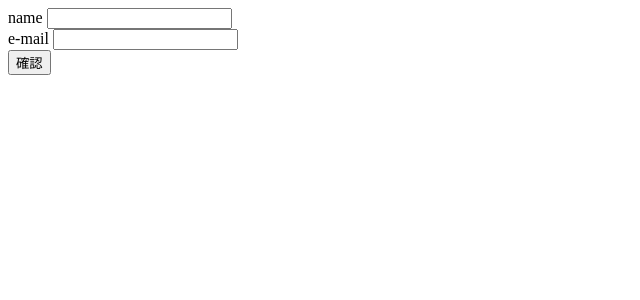
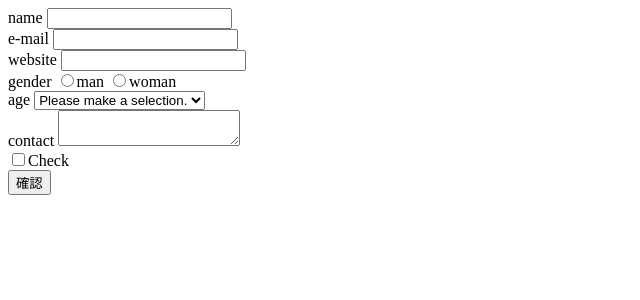
Before and after one commit to ikeda-maru/mail-form, a PHP site: page / in a window 1280 px wide. Shown: the top 300 px of the page, without its empty margins (0-640 px from the left). Run offline with PHP 8.4, Linux system fonts and the light colour scheme.

Commit message:
implemented validation

```diff
--- a/index.php
+++ b/index.php
@@ -1,7 +1,10 @@
 <?php
+require_once('validation.php');
+$errors = validation($_POST);
+
 $pageFlg = 0;
 
-if(!empty($_POST['btn_confirm'])) {
+if(!empty($_POST['btn_confirm']) && empty($errors)) {
   $pageFlg = 1;
 } elseif(!empty($_POST['btn-submit'])) {
   $pageFlg = 2;
@@ -24,29 +27,90 @@ session_start();
 <body>
   <?php if($pageFlg === 0) : ?>
   <?php
+    // validation
+    if(!empty($errors) && !empty($_POST['btn-confirm'])) {
+      echo '<ul>';
+      foreach($errors as $error) {
+        echo '<li>' . $error . '</li>';
+      }
+      echo "</ul>";
+    }
+
     if(!isset($_SESSION['csrtToken'])) {
       $_SESSION['csrtToken'] = bin2hex(random_bytes(32));
     }
     $token = $_SESSION['csrtToken'];
   ?>
   <form method="POST" action="index.php">
-    name <input type="text" name="name" value="<?php if(!empty($_POST['name'])) {echo h($_POST['name']);}  ?>"><br>
-    e-mail <input type="email" name="email" value="<?php if(!empty($_POST['email'])) {echo h($_POST['email']);} ?>"><br>
     <input type="hidden" name="csrf" value="<?php echo $token; ?>">
+    name
+    <input type="text" name="name" value="<?php if(!empty($_POST['name'])) {echo h($_POST['name']);}  ?>"><br>
+    e-mail
+    <input type="email" name="email" value="<?php if(!empty($_POST['email'])) {echo h($_POST['email']);} ?>"><br>
+    website
+    <input type="url" name="url" value="<?php if(!empty($_POST['url'])) {echo h($_POST['url']); } ?>"><br>
+    gender
+    <input type="radio" name="gender" value="0" <?php if(isset($_POST['gender']) && $_POST['gender'] === '0') {echo 'checked';} ?>>man
+    <input type="radio" name="gender" value="1" <?php if(isset($_POST['gender']) && $_POST['gender'] === '1') {echo 'checked';} ?>>woman<br>
+    age
+    <select name="age">
+      <option value="">Please make a selection.</option>
+      <option value="1">Under 20 years old</option>
+      <option value="2">20 to 29 years old</option>
+      <option value="3">30 to 39 years old</option>
+      <option value="4">40 to 49 years old</option>
+      <option value="5">Over 50 years old</option>
+    </select><br>
+    contact
+    <textarea name="contact">
+      <?php if(!empty($_POST['contact'])) {echo h($_POST['contact']); } ?>
+    </textarea><br>
+    <input type="checkbox" name="caution" value="1">Check<br>
     <input type="submit" name="btn_confirm" value="確認">
   </form>
 
   <?php elseif($pageFlg === 1) : ?>
     <?php if($_POST['csrf'] === $_SESSION['csrtToken']) : ?>
     <form method="POST" action="index.php">
-      <input type="hidden" name="csrf" value="<?php echo $_POST['csrf']; ?>">
       <input type="hidden" name="name" value="<?php echo h($_POST['name']); ?>">
       <input type="hidden" name="email" value="<?php echo h($_POST['email']); ?>">
-      name <?php echo h($_POST['name'], ENT_QUOTES, 'UTF-8'); ?><br>
-      e-mail <?php echo h($_POST['email'], ENT_QUOTES, 'UTF-8'); ?><br>
+      <input type="hidden" name="url" value="<?php echo h($_POST['url']); ?>">
+      <input type="hidden" name="gender" value="<?php echo h($_POST['gender']); ?>">
+      <input type="hidden" name="age" value="<?php echo h($_POST['age']); ?>">
+      <input type="hidden" name="contact" value="<?php echo h($_POST['contact']); ?>">
+      <input type="hidden" name="csrf" value="<?php echo $_POST['csrf']; ?>">
+      name <?php echo h($_POST['name']); ?><br>
+      e-mail <?php echo h($_POST['email']); ?><br>
+      website <?php echo h($_POST['url']); ?><br>
+      gender
+      <?php
+        if($_POST['gender'] === '0') {
+          echo 'man';
+        } elseif ($_POST['gender'] === '1') {
+          echo 'woman';
+        }
+      ?>
+      <br>
+      age
+      <?php
+        if($_POST['age'] === '1') {
+          echo 'Under 20 years old';
+        } elseif ($_POST['age'] === '2') {
+          echo '20 to 29 years old';
+        } elseif ($_POST['age'] === '3') {
+          echo '30 to 39 years old';
+        } elseif ($_POST['age'] === '4') {
+          echo '40 to 49 years old';
+        } elseif ($_POST['age'] === '5') {
+          echo 'Over 50 years old';
+        }
+      ?>
+      <br>
+      contact <?php echo h($_POST['contact']); ?><br>
       <input type="submit" name="back" value="戻る">
       <input type="submit" name="btn_confirm" value="送信">
     </form>
+
     <?php else : ?>
       <p>session error!!</p>
     <?php endif; ?>
--- a/validation.php
+++ b/validation.php
@@ -0,0 +1,36 @@
+<?php
+function validation($request) {
+  $errors = [];
+
+  if (empty($request['name']) || 20 < mb_strlen($request['name'])) {
+    $errors[] = '氏名は必須です。もしくは、20文字以内で入力してください。';
+  }
+
+  if (empty($request['email']) || !filter_var($request['email'], FILTER_VALIDATE_EMAIL)) {
+    $errors[] = 'メールアドレスは必須です。もしくは、正しい形式で入力してください。';
+  }
+
+  if (!empty($request['url'])) {
+    if(!filter_var($request['url'], FILTER_VALIDATE_URL)) {
+      $errors[] = 'ホームページは、正しい形式で入力してください。';
+    }
+  }
+
+  if (empty($request['contact']) || 200 < mb_strlen($request['contact'])) {
+    $errors[] = 'お問い合わせ内容は必須です。もしくは、200文字以内で入力してください。';
+  }
+
+  if (!isset($request['gender'])) {
+    $errors[] = '性別は必須です。';
+  }
+
+  if (empty($request['age']) || 6 < mb_strlen($request['age'])) {
+    $errors[] = '年齢は必須です。';
+  }
+
+  if (empty($request['caution'])) {
+    $errors[] = '注意事項をご確認ください。';
+  }
+
+  return $errors;
+}
```
